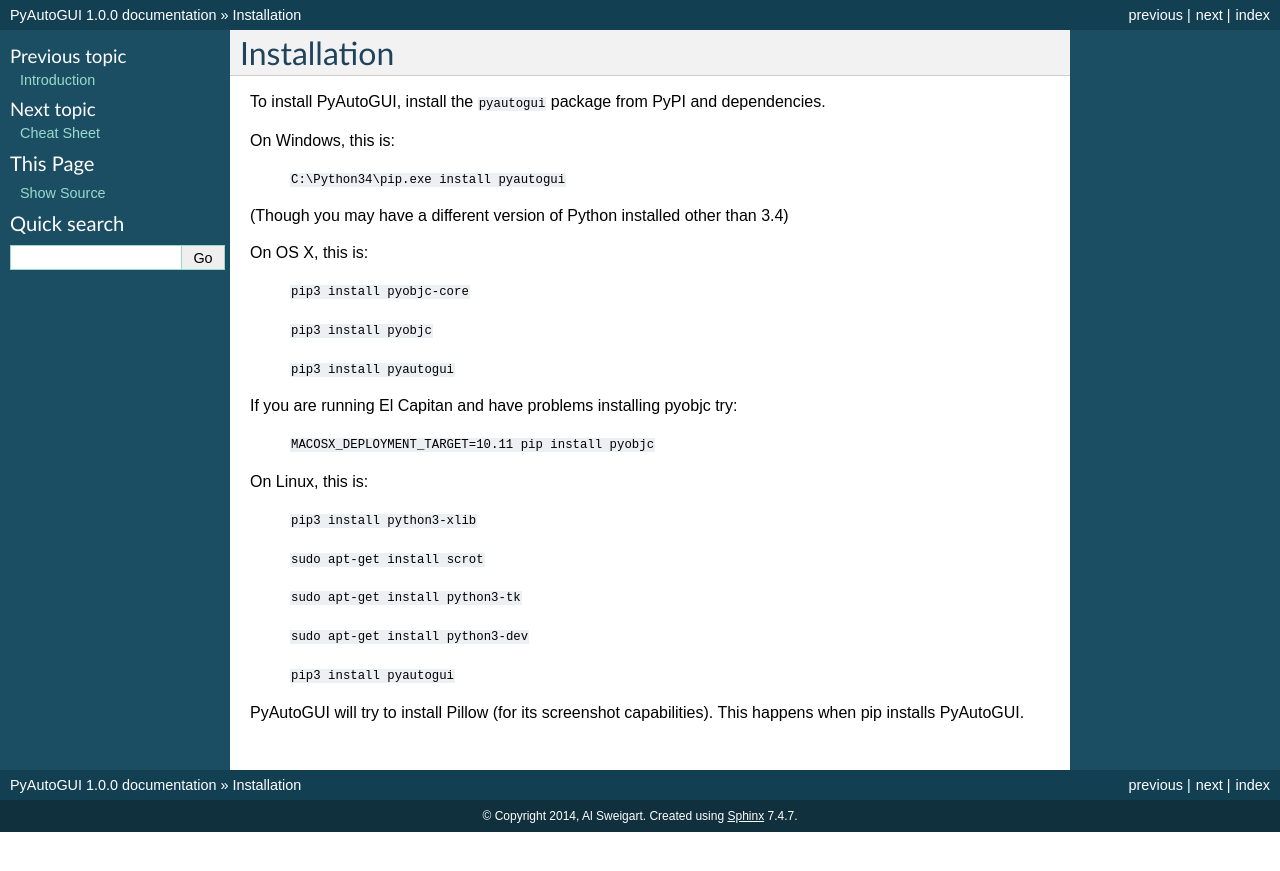
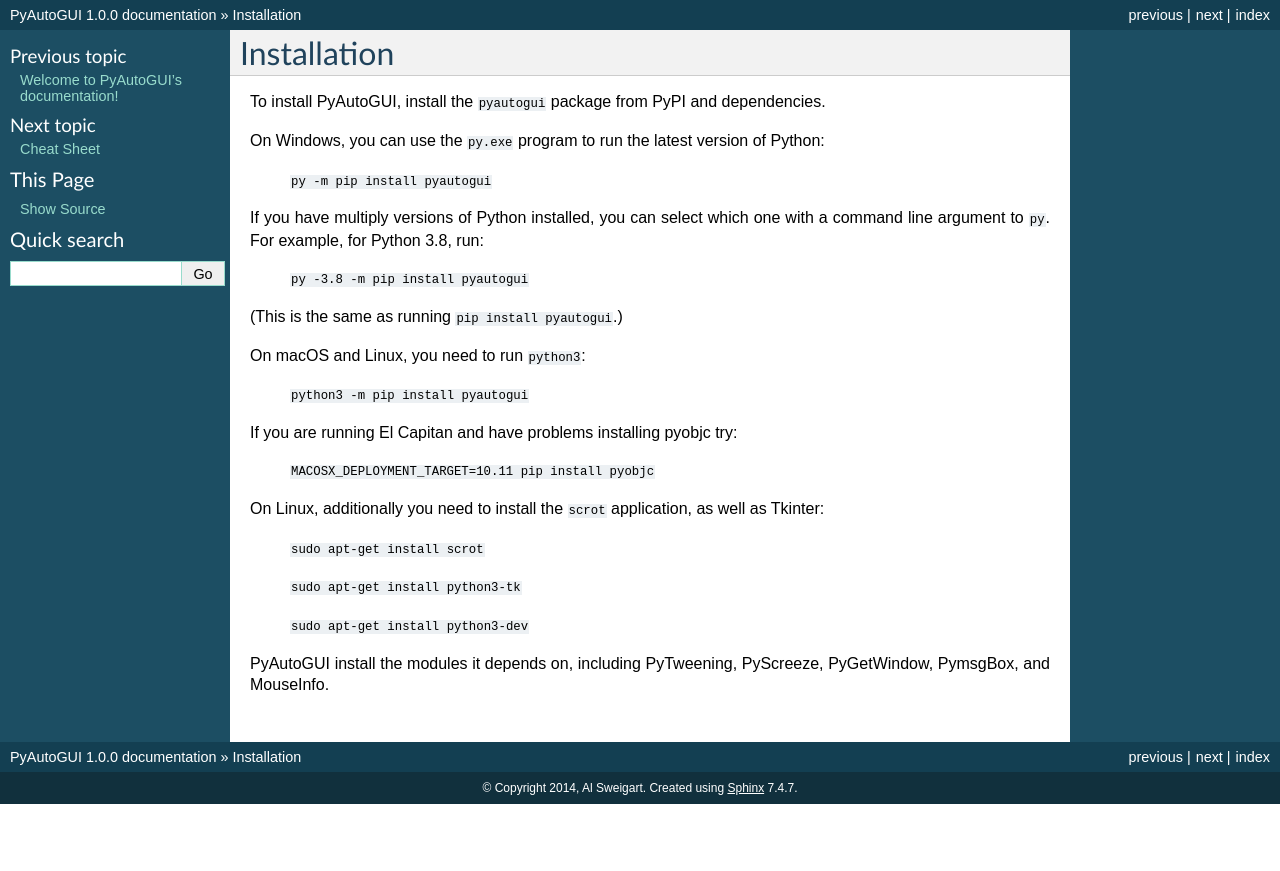
Before and after one commit to asweigart/pyautogui, a Sphinx documentation site: the page built from docs/install.rst, in a window 1280 px wide. Shown: the top 871 px of the page. Built offline with Sphinx 7.4.7, drawn with Linux system fonts in a browser that asks for light colours; pages that are not in the unit, such as notebooks, are missing from menus.

Commit message:
Updating documentation.

```diff
--- a/CHANGES.txt
+++ b/CHANGES.txt
@@ -1,3 +1,4 @@
+v0.9.46, 2019/07/09 -- Added mouseinfo module.
 v0.9.45, 2019/06/18 -- Added left-click, made mouse buttons more explicit and fixed it so that the right mouse button is 2 and middle mouse button is 3. Added failsafe points in all corners. Added screenshot logging. Fixed _autoPause().
 v0.9.44, 2019/05/30 -- Adding ability to pass 4-integer box tuples to click() and other functions.
 v0.9.43, 2019/05/27 -- Renamed getFocusedWindow to getActiveWindow to keep it up to date with pygetwindow.
--- a/docs/cookbook.rst
+++ /dev/null
@@ -1,6 +0,0 @@
-
-=====================
-Cookbook and Examples
-=====================
-
-TODO - have example usage
--- a/docs/install.rst
+++ b/docs/install.rst
@@ -6,27 +6,25 @@
 
 To install PyAutoGUI, install the `pyautogui` package from PyPI and dependencies.
 
-On Windows, this is:
+On Windows, you can use the ``py.exe`` program to run the latest version of Python:
 
-    ``C:\Python34\pip.exe install pyautogui``
+    ``py -m pip install pyautogui``
 
-(Though you may have a different version of Python installed other than 3.4)
+If you have multiply versions of Python installed, you can select which one with a command line argument to ``py``. For example, for Python 3.8, run:
 
-On OS X, this is:
+    ``py -3.8 -m pip install pyautogui``
 
-    ``pip3 install pyobjc-core``
+(This is the same as running ``pip install pyautogui``.)
 
-    ``pip3 install pyobjc``
+On macOS and Linux, you need to run ``python3``:
 
-    ``pip3 install pyautogui``
+    ``python3 -m pip install pyautogui``
 
 If you are running El Capitan and have problems installing pyobjc try:
 
     ``MACOSX_DEPLOYMENT_TARGET=10.11 pip install pyobjc``
 
-On Linux, this is:
-
-    ``pip3 install python3-xlib``
+On Linux, additionally you need to install the ``scrot`` application, as well as Tkinter:
 
     ``sudo apt-get install scrot``
 
@@ -34,6 +32,4 @@
 
     ``sudo apt-get install python3-dev``
 
-    ``pip3 install pyautogui``
-
-PyAutoGUI will try to install Pillow (for its screenshot capabilities). This happens when pip installs PyAutoGUI.
+PyAutoGUI install the modules it depends on, including PyTweening, PyScreeze, PyGetWindow, PymsgBox, and MouseInfo.
```
Also changed, not shown: README.md (+24 -10 lines), docs/faq.rst (deleted, +0 -16 lines), docs/general.rst (deleted, +0 -8 lines), docs/index.rst (+81 -7 lines), docs/introduction.rst (deleted, +0 -90 lines), docs/keyboard.rst (+6 -6 lines), docs/quickstart.rst (renamed from docs/cheatsheet.rst).
